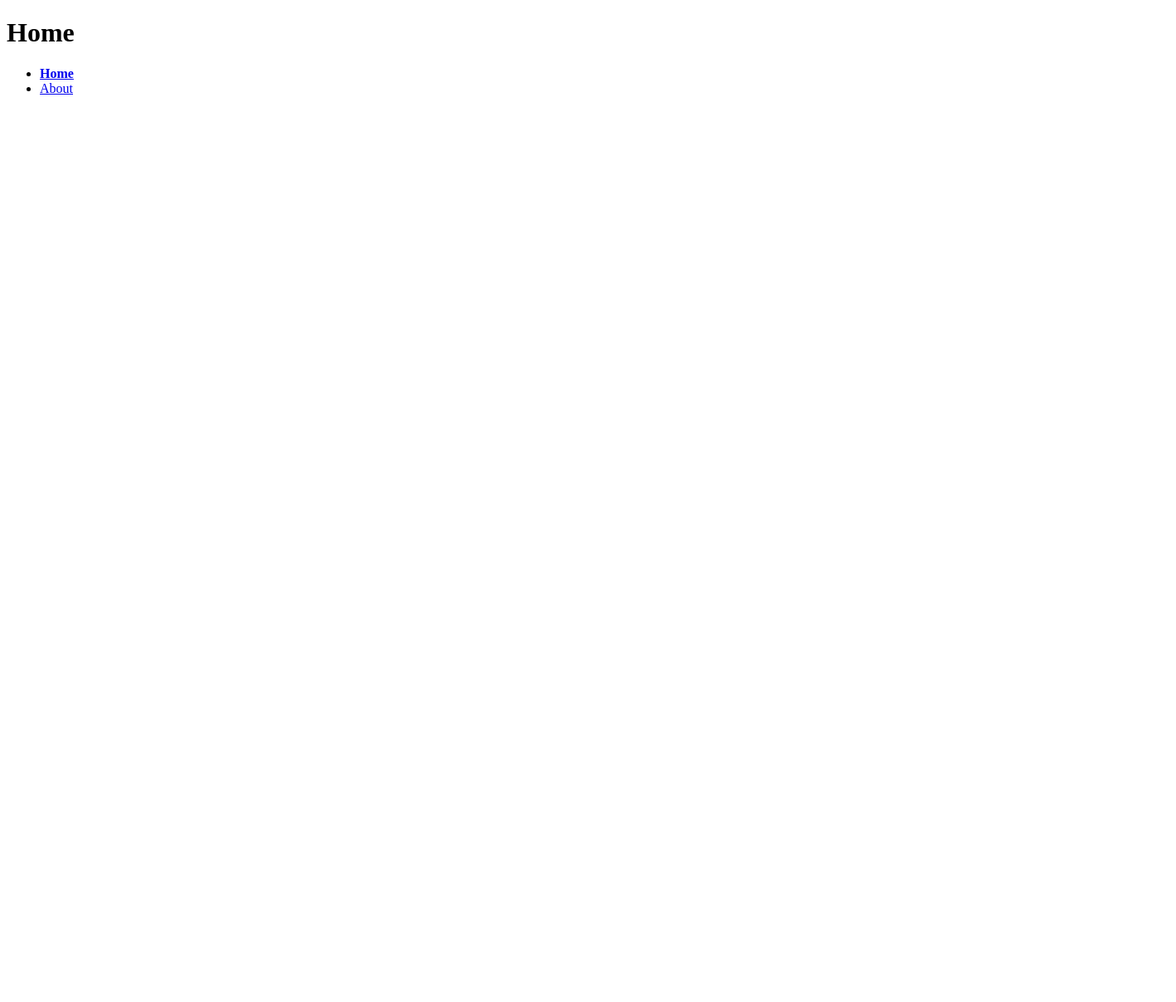
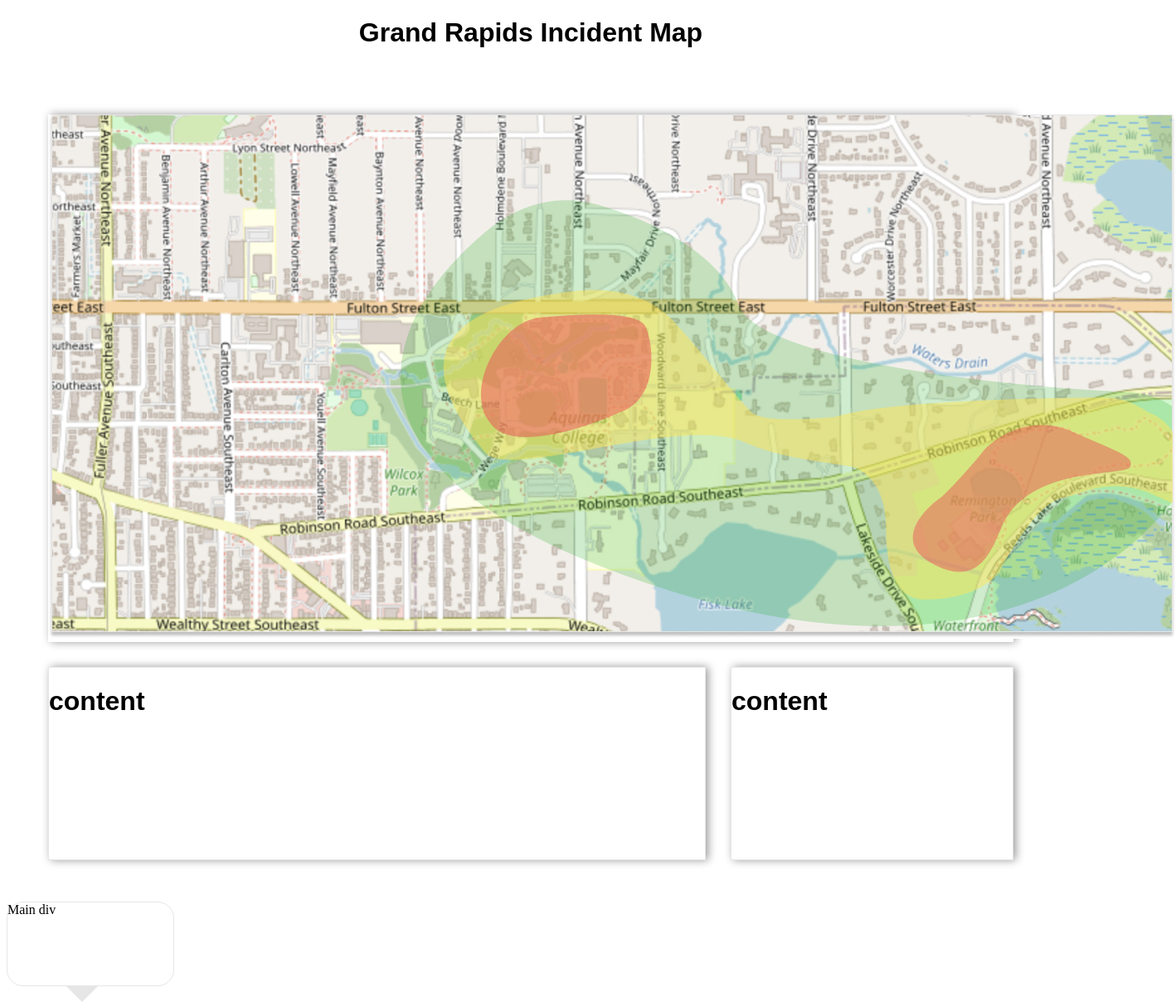
Before and after one commit to SidneyStablein/Incident-Map, a plain HTML site: page index.html in a window 1280 px wide. Shown: the whole page at 83% size, 1418 px wide, since content can reach past the window. Before the commit the page ends 800 px from the top, so only its background shows below. Drawn offline with Linux system fonts and the light colour scheme.

Commit message:
Updated index.html and CSS

```diff
--- a/index.html
+++ b/index.html
@@ -8,13 +8,22 @@
     <link rel="stylesheet" href="screen.css">
   </head>
   <body>
-    <h1>Home</h1>
-    <nav>
-      <ul>
-        <li><a href="index.html" class="active">Home</a></li>
-        <li><a href="about.html">About</a></li>
-      </ul>
-    </nav>
+    <div class="header">
+    <h1>Grand Rapids Incident Map</h1>
+    </div>
+    <div class="Main">
+      <div class="Map"><img src="Map.jpg" alt="Image of Grand Rapids map storm damage">
+      </div>
+      <div class="Mapkeys">
+        <div class="InfoBox">
+          <h1>content</h1>
+        </div>
+        <div class="StormSeverity">
+          <h1>content</h1>
+        </div>
+      </div>
+    </div>
+    <div class="oneAndOnlyDiv">Main div</div>
     <script src="index.js"></script>
   </body>
 </html>
--- a/screen.css
+++ b/screen.css
@@ -1,4 +1,68 @@
 /* Add screen styles below */
-a.active {
-    font-weight: bold;
+h1 {
+    font-family: Arial, Helvetica, sans-serif;
 }
+
+.oneAndOnlyDiv {
+    height: 100px;
+    width: 200px;
+    border: 1px solid #E6E6E6;
+    background: rgb(255, 255, 255);
+    border-radius: 20px;
+    position: relative;
+  }
+  .oneAndOnlyDiv:before {
+    content: "";
+    position: absolute;
+    top: 100%;
+    left: 35%;
+    width: 0;
+    border-top: 20px solid #E6E6E6;
+    border-left: 20px solid transparent;
+    border-right: 20px solid transparent;
+  }
+
+body {
+
+}
+
+.header {
+    margin-bottom: 30px;
+    text-align: center;
+}
+
+.Main {
+  margin: auto;
+  padding: 50px;
+}
+
+.Map {
+    margin: 0 auto;
+    margin-bottom: 30px;
+    box-shadow: 3px 0px 10px rgb(0, 0, 0, .4);
+}
+
+.Mapkeys {
+    display: flex;
+    flex-direction: row;
+}
+
+.InfoBox {
+    width: 70%;
+    height: 231px;
+    background-color: white;
+    text-align: left;
+    border: 1px solid #E6E6E6;
+    box-shadow: 3px 0px 10px rgb(0, 0, 0, .4);
+    margin: 0 auto;
+}
+
+.StormSeverity {
+    width: 30%;
+    height: 231px;
+    background-color: white;
+    text-align: left;
+    border: 1px solid #E6E6E6;
+    box-shadow: 3px 0px 10px rgb(0, 0, 0, .4);
+    margin-left: 30px;
+}
```
Also changed, not shown: about.html (+0 -7 lines), Flood Icon.svg (added), Map.jpg (added), Power Outage Icon.svg (added), Tornado Icon.svg (added).
